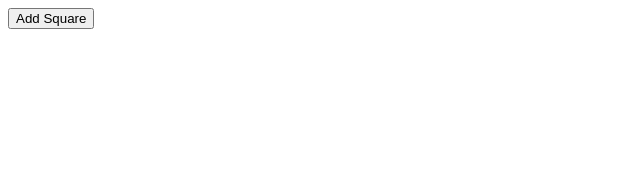
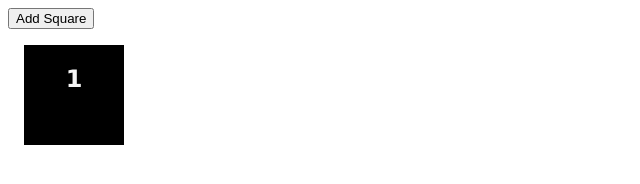
Before and after one commit to Harbison0906/DOM-DOM-DOMMMMM, a plain HTML site: page index.html in a window 1280 px wide. Both pictures are taken after a click on the button "Add Square". Shown: the whole page, without its empty margins (0-640 px from the left). Drawn offline with Linux system fonts and the light colour scheme.

Commit message:
added event listener to add a black, numbered square everytime the button is clicked.

```diff
--- a/scripts.js
+++ b/scripts.js
@@ -7,15 +7,18 @@ window.addEventListener('DOMContentLoaded', function () {
   document.body.appendChild(btn);
 });
 
-let counter = 1
+
+let counter = 1;
 
 btn.addEventListener('click', function () {
-  let div = document.createElement('div.square');
+  let div = document.createElement('div');
+  div.classList.add('square');
   let h2 = document.createElement('h2');
+  h2.id = counter;
   let h2Text = document.createTextNode(h2.id);
-  h2.id = counter;
   counter++;
   h2.appendChild(h2Text);
   div.appendChild(h2);
-
+  document.body.appendChild(div);
+  console.log(counter);
 })
--- a/styles.css
+++ b/styles.css
@@ -1,11 +1,17 @@
+button {
+  display: block;
+}
+
 .square {
   background-color: black;
-  /* display: inline; */
-  width: 50vw;
-  height: 50vw;
+  display: inline-block;
+  width: 100px;
+  height: 100px;
+  margin: 1em;
 }
 
 h2 {
+  font-family: Verdana, Geneva, Tahoma, sans-serif;
   color: whitesmoke;
-  font-family: Arial, Helvetica, sans-serif;
+  text-align: center
 }
```
